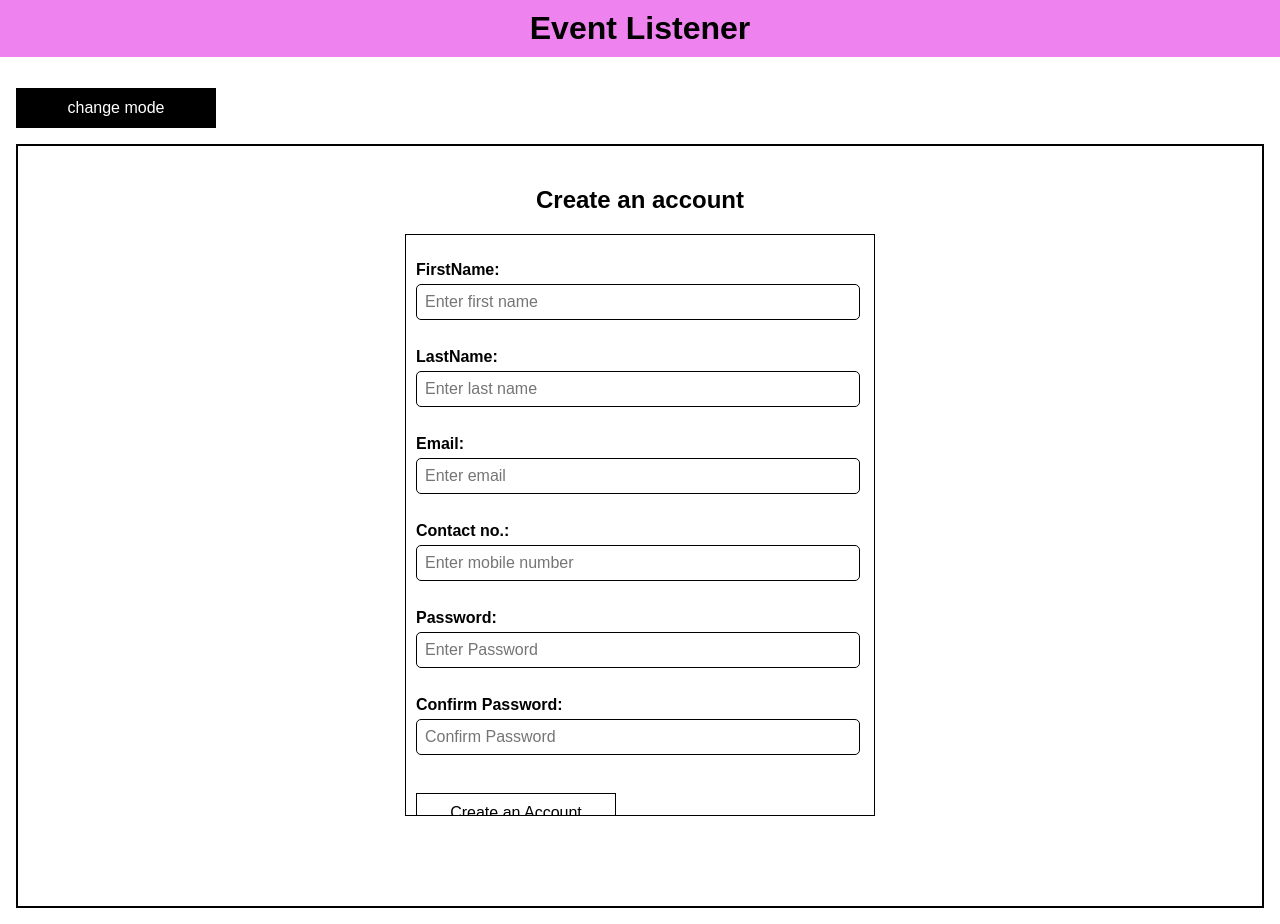
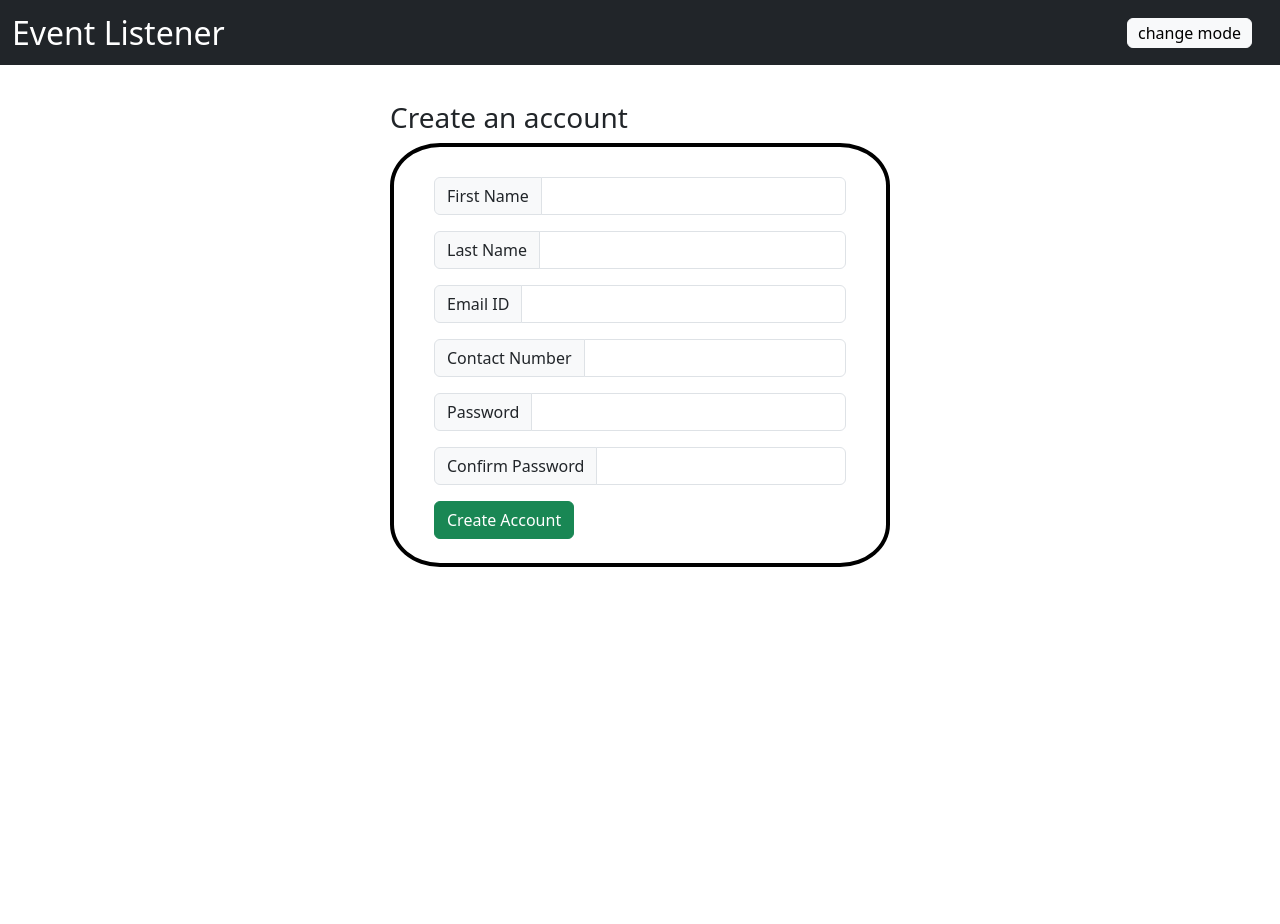
Before and after one commit to Prajwalpt/File-Validation-Theme-Toggling, a plain HTML site: page index.html in a window 1280 px wide. After the commit the page ends 817 px from the top, so only its background shows below. Drawn offline with nearby package versions, Linux system fonts and the light colour scheme.

Commit message:
Change in UI using bootstrap

```diff
--- a/index.html
+++ b/index.html
@@ -6,63 +6,73 @@
     <title>Events</title>
 
     <link rel="stylesheet" href="style.css">
+
+    <link href="https://cdn.jsdelivr.net/npm/bootstrap@5.3.3/dist/css/bootstrap.min.css" rel="stylesheet" integrity="sha384-QWTKZyjpPEjISv5WaRU9OFeRpok6YctnYmDr5pNlyT2bRjXh0JMhjY6hW+ALEwIH" crossorigin="anonymous">
+
 </head>
 <body>
-    <h1>Event Listener</h1>
-    <button id="theme">change mode</button>
+    <nav class="navbar navbar-expand-lg bg-dark">
+        <div class="container-fluid">
+          <a class="navbar-brand" href="#"><h2 style="color: white; padding: 0;">Event Listener</h2></a>
+          <div class="navbar" id="navbarNav">
+            <ul class="navbar-nav">
+              <li class="nav-item">
+                <button type="button" class="btn btn-light" id="theme">change mode</button>
+              </li>
+            </ul>
+          </div>
+        </div>
+    </nav>
+
     <div class="outerDiv">
         <form action="index.html">
-            <h2>Create an account</h2>
+            <h2 class="h3">Create an account</h2>
 
             <div class="innerDiv">
-                <!-- onmouseover="console.log('you are inside innerDiv')"                 -->
+                <!-- onmouseover="console.log('you are inside innerDiv')"    -->
                 <ul>
                     <li>
-                        <label for="fname" id="fname">FirstName:
-                            <input type="text" placeholder="Enter first name">
-                        </label>
+                        <div class="input-group">
+                            <span class="input-group-text">First Name</span>
+                            <input type="text" aria-label="First name" class="form-control">
+                        </div>
                     </li>
-                    <br>
 
                     <li>
-                        <label for="lname" id="lname">LastName:
-                            <input type="text" placeholder="Enter last name">
-                        </label>
+                        <div class="input-group">
+                            <span class="input-group-text">Last Name</span>
+                            <input type="text" aria-label="First name" class="form-control">
+                        </div>
                     </li>
-                    <br>
 
                     <li>
-                        <label for="email" id="email">Email:
-                            <input type="email" placeholder="Enter email">
-                        </label>
+                        <div class="input-group">
+                            <span class="input-group-text">Email ID</span>
+                            <input type="email" aria-label="Email" class="form-control">
+                        </div>
                     </li>
-                    <br>
 
                     <li>
-                        <label for="number" id="Contact">Contact no.:
-                            <input type="number" placeholder="Enter mobile number">
-                        </label>
+                        <div class="input-group">
+                            <span class="input-group-text">Contact Number</span>
+                            <input type="number" aria-label="Contact number" class="form-control">
+                        </div>
                     </li>
-                    <br>
 
                     <li>
-                        <label for="pswd" id="password"> Password:
-                            <input type="password" placeholder="Enter Password">
-                        </label>
+                        <div class="input-group">
+                            <span class="input-group-text">Password</span>
+                            <input type="password" aria-label="Password" class="form-control">
+                        </div>
                     </li>
-                    <br>
 
                     <li>
-                        <label for="pswd" id="cmf_password">Confirm Password:
-                            <input type="password" placeholder="Confirm Password">
-                        </label>
+                        <div class="input-group">
+                            <span class="input-group-text">Confirm Password</span>
+                            <input type="password" aria-label="Password" class="form-control">
+                        </div>
                     </li>
-                    <br>
-
-                    <button id="submit">
-                        Create an Account
-                    </button>
-
+                    <button type="button" id="submit" class="btn btn-success">Create Account</button>
                 </ul>
             </div>
         </form>
--- a/style.css
+++ b/style.css
@@ -1,31 +1,65 @@
 body{
     padding: 0;
     margin: 0;
-    font-family: Arial, Helvetica, sans-serif;
-}
-h1{
-    margin-top: 0;
-    background-color: violet;
-    text-align: center;
-    padding: 10px;
 }
 
-#theme{
-    background-color: black;
-    color: white;
-    border: none;
-    margin-left: 2vh;
+nav{
+    padding: 0;
+    margin: 0;
 }
+.container-fluid{
+    padding: 0;
+    margin: 0;
+}
+
+.navbar{
+    padding: 5px 10px;
+    height: 65px;
+    display: flex;
+    align-items: center;
+}
+
+.nav-item button{
+    display: flex;
+    align-items: center;
+    justify-content: center;
+
+}
+.navbar-brand h2{
+    margin: 0;
+    padding: 0;
+    line-height: 1; /* Prevent extra height */
+}
+
+#navbarNav{
+    display: flex;
+    padding: 0;
+    margin: 0;
+}
+.navbar-nav{
+    display: flex;
+    align-items: center;
+    height: auto;
+    margin: 0;
+    padding: 0;
+}
+
+.nav-item button {
+    height: 30px; /* Adjust button height */
+    padding: 5px 10px;
+    font-size: 16px;
+    display: flex;
+    align-items: center;
+    justify-content: center;
+}
+
 .outerDiv{
-    border: 2px solid black;
+    /* border: 2px solid black; */
     display: flex;
     height: 90vh;
     margin: 2vh;
     justify-content: center;
     padding: 20px;
-    /* background-image: url(signup.jpg);
-    background-repeat: no-repeat;
-    background-size: cover;  */
 }
 
 .dark{
@@ -34,18 +68,17 @@ h1{
 }
 
 .dark .outerDiv{
-    border: 0.1px solid white;
-    background-color: #4B0082;
+    /* border: 4px solid white;   */
+    background-color: #31303085;
 }
-.dark h1{
-    background-color: rgb(17, 89, 102);
-}
+
 .dark #theme{
-    background-color:white;
-    color: black;
+    background-color:#2705e6be;
+    color: #f7efef;
+    border-color: #2705e6be;
 }
 .dark .innerDiv{
-    border: 0.1px solid white;
+    border: 4px solid white;
 }
 
 .light{
@@ -53,41 +86,31 @@ h1{
     color: black;
 }
 
-
-h2{
-    text-align: center;
-}
 .innerDiv{
-    width: 35vw;
+    width: 100%;
     min-width: 280px;
     max-width: 500px;
-    border: 0.1px solid black;
-    height: 70vh;
+    border: 4px solid black;
+    border-radius: 10%;
+    height: auto;
     max-height: 70vh;
     display:flex;
-    align-items: center;
-    padding: 10px;
+    padding: 0.5rem;
     flex-direction: column;
     margin: auto;
     overflow-y: auto;
 }
 
 ul{
+    height: auto;
     list-style-type: none;
     width: 100%;
-    padding: 0;
+    padding: 0.4rem 2rem 0 0;
 }
 
 li{
+    margin:1rem 1rem 1rem 0rem;
     width: 100%;
-    margin-bottom: 10px;
-}
-
-label {
-    font-size: 1rem;
-    display: flex;
-    flex-direction: column;
-    font-weight:bolder;
 }
 
 input {
@@ -100,14 +123,6 @@ input {
 }
 
 button{
-    height: 5vh;
-    width: 100%;
-    max-width: 200px;
-    background-color: white;
-    border: 0.5px solid black;
-    font-size: 1rem;
-    margin-top: 10px;
-
     cursor: pointer;
 }
 
```
